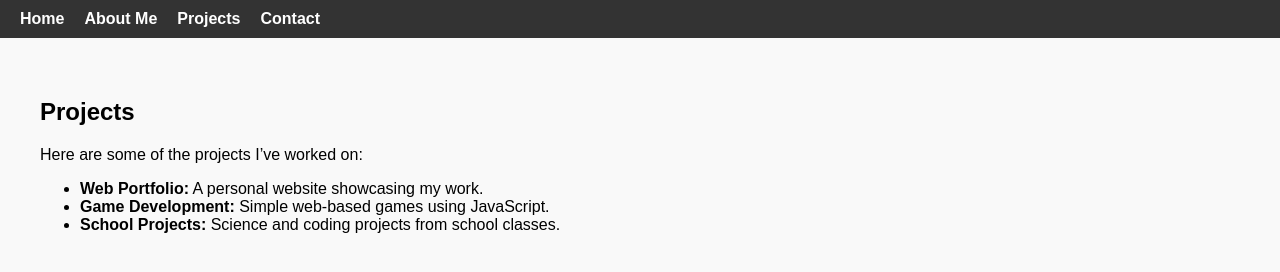
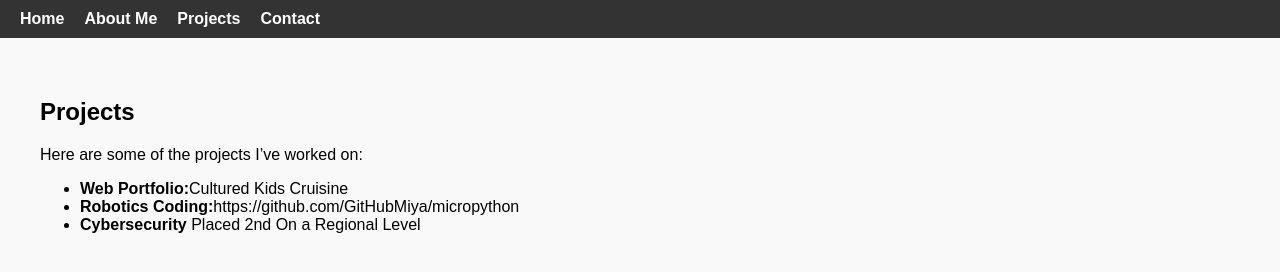
Before and after one commit to GitHubMiya/About_me-, a plain HTML site: page projects.html in a window 1280 px wide. Drawn offline with Linux system fonts and the light colour scheme.

Commit message:
Update projects.html

```diff
--- a/projects.html
+++ b/projects.html
@@ -32,9 +32,9 @@
         <h1>Projects</h1>
         <p>Here are some of the projects I’ve worked on:</p>
         <ul>
-            <li><strong>Web Portfolio:</strong> A personal website showcasing my work.</li>
-            <li><strong>Game Development:</strong> Simple web-based games using JavaScript.</li>
-            <li><strong>School Projects:</strong> Science and coding projects from school classes.</li>
+            <li><strong>Web Portfolio:</strong>Cultured Kids Cruisine</li>
+            <li><strong>Robotics Coding:</strong>https://github.com/GitHubMiya/micropython</li>
+            <li><strong>Cybersecurity</strong> Placed 2nd On a Regional Level</li>
         </ul>
     </section>
 
```
